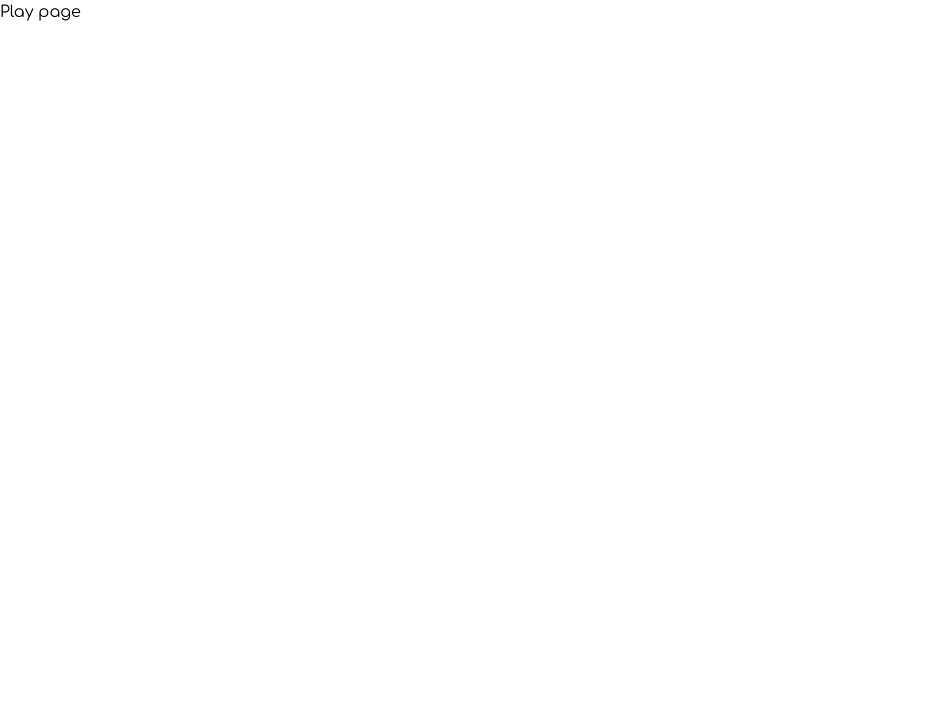
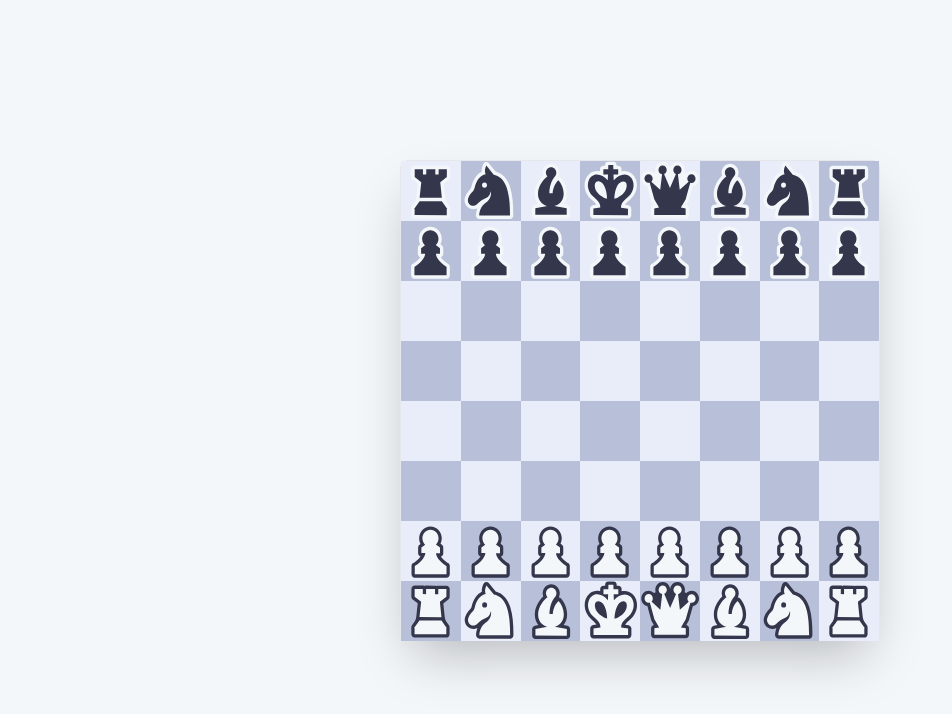
Before and after one commit to Uday-lal/Online-chess, a Next.js app: page /play/1 in a window 1280 px wide. Shown: the top 714 px of the page, without its empty margins (0-952 px from the left). Built offline with nearby package versions, Linux system fonts and the light colour scheme.

Commit message:
Add board controller and srtart implementing play page

```diff
--- a/src/app/play/[roomId]/page.js
+++ b/src/app/play/[roomId]/page.js
@@ -1,8 +1,16 @@
+import BoardController from "@/components/BoardController";
+
 function Play() {
   return (
-    <>
-      <h1>Play page</h1>
-    </>
+    <div className="w-full h-[100vh] bg-[#F4F7FA]">
+      <div className="w-full h-full flex justify-center">
+        <div className="flex justify-center items-center h-full w-auto">
+          <div className="!w-[60vh] h-[60vh]">
+            <BoardController />
+          </div>
+        </div>
+      </div>
+    </div>
   );
 }
 
--- /dev/null
+++ b/src/components/BoardController.jsx
@@ -0,0 +1,12 @@
+"use client";
+import Board from "./Board";
+
+function BoardController(props) {
+  return (
+    <>
+      <Board />
+    </>
+  );
+}
+
+export default BoardController;
```
